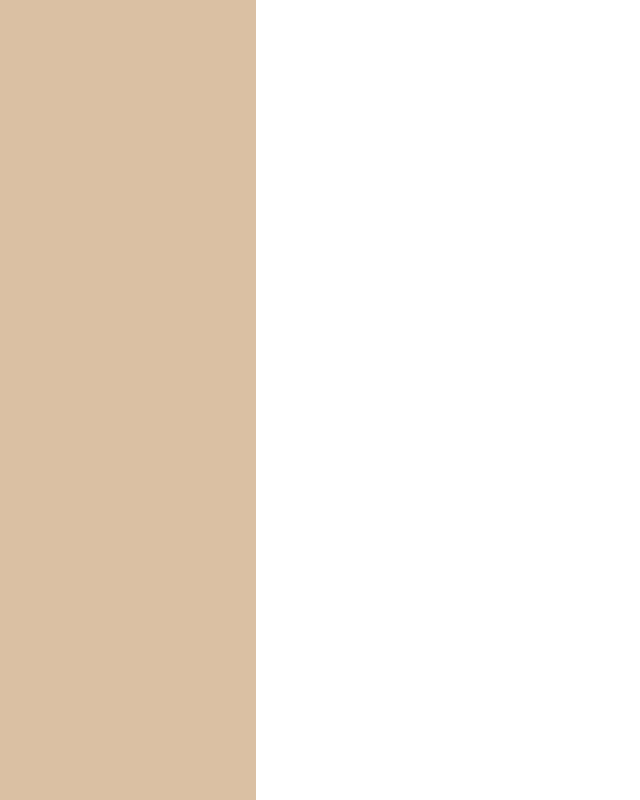
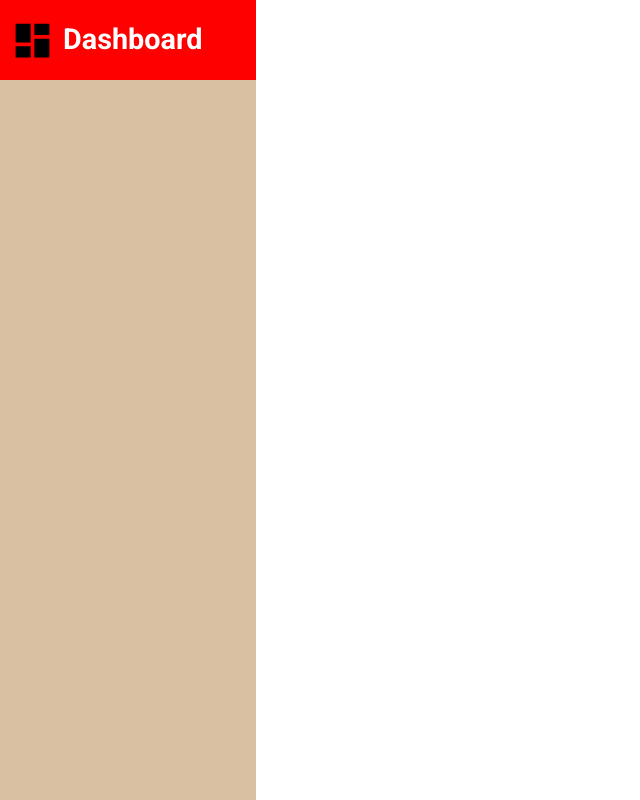
Before and after one commit to quincythai/admin-dashboard, a plain HTML site: page index.html in a window 1280 px wide. Shown: the whole page, without its empty margins (0-640 px from the left). Drawn offline with Linux system fonts and the light colour scheme.

Commit message:
Create sidebar header

```diff
--- a/index.html
+++ b/index.html
@@ -12,7 +12,14 @@
 </head>
 <body>
     <div class="container">
-        <div class="sidebar"></div>
+        <div class="sidebar">
+            <div class="dashboard-title">
+                <img class="dashboard-icon" src="images/view-dashboard.svg" alt="dashboard icon">
+                <h1 class="header">Dashboard</h1>
+            </div>
+            <div class="top-list"></div>
+            <div class="bottom-list"></div>
+        </div>
         <div class="main">
             <div class="nav-bar"></div>
             <div class="body"></div>
--- a/style.css
+++ b/style.css
@@ -4,6 +4,7 @@
 
 body {
     overflow: hidden;
+    font-family: 'Roboto', system-ui, -apple-system, BlinkMacSystemFont, 'Segoe UI', Roboto, Oxygen, Ubuntu, Cantarell, 'Open Sans', 'Helvetica Neue', sans-serif;
 }
 
 .container {
@@ -16,4 +17,28 @@ body {
 
 .sidebar {
     background-color: var(--gold);
+    display: grid;
+    grid-template-rows: 80px 2fr 1fr;
 }
+
+
+.sidebar .dashboard-title {
+    display: grid;
+    color: white;
+    font-weight: bold;
+    align-items: center;
+    justify-items: flex-start;
+    background-color: red;
+    grid-template-columns: 45px 1fr;
+    padding: 0 10px;
+    gap: 8px;
+}
+
+.sidebar .dashboard-icon {
+    width: 45px;
+    color: invert(1);
+}
+
+.sidebar .header {
+    font-size: 1.8em;
+}
```
Also changed, not shown: images/view-dashboard.svg (added).
